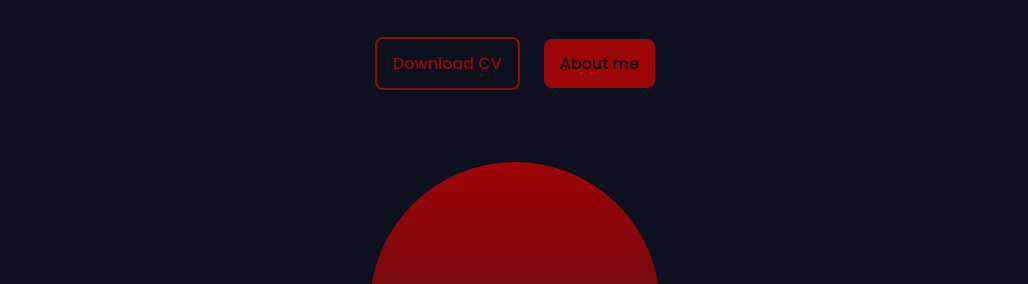
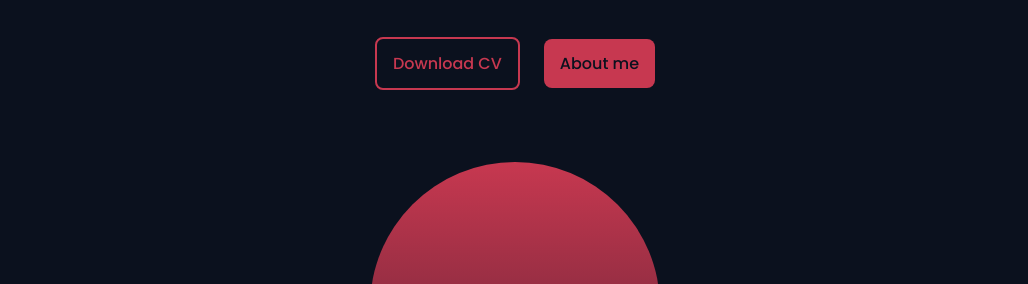
Before and after one commit to zahir-iqbal97/portofolio, a plain HTML site: page index.html in a window 1280 px wide. Shown: the part 245-529 px from the top of the page, without its empty margins (125-1153 px from the left). Drawn offline with nearby package versions, Linux system fonts and the light colour scheme.

Commit message:
Update styles.css

```diff
--- a/assets/css/styles.css
+++ b/assets/css/styles.css
@@ -12,15 +12,15 @@
         Blue: hsl(216, 100%, 50%)
         Pink: hsl(356, 66%, 75%)
         Teal: hsl(188, 32%, 44%)
-        Burgundy: hsl(359, 94%, 32%)
+        Burgundy: hsl(350, 56%, 50%)
   */
-  --first-hue: 359;
-  --sat: 94%;
-  --lig: 32%;
+  --first-hue: 350;
+  --sat: 56%;
+  --lig: 50%;
   --second-hue: 219;
 
   --first-color: hsl(var(--first-hue), var(--sat), var(--lig));
-  --first-color-alt: hsl(var(--first-hue), var(--sat), 28%); /* -4% */
+  --first-color-alt: hsl(var(--first-hue), var(--sat), 46%); /* -4% */
   --title-color: hsl(var(--second-hue), 15%, 95%);
   --text-color: hsl(var(--second-hue), 8%, 75%);
   --text-color-light: hsl(var(--second-hue), 4%, 55%);
```
